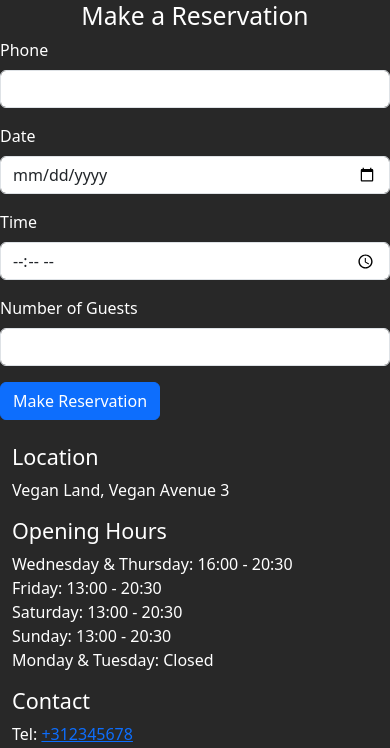
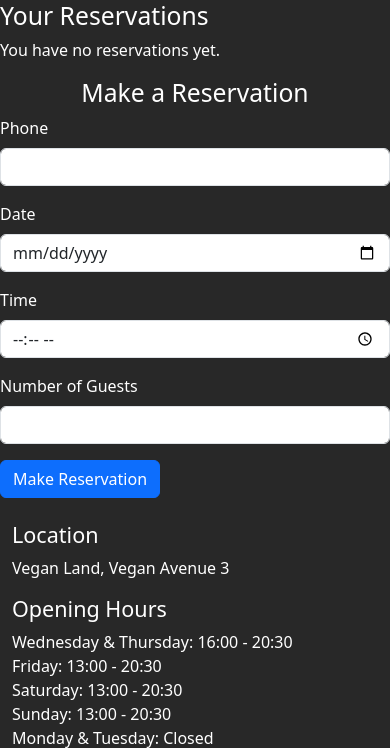
Before and after one commit to luayidriss/vegan_burgers, a Django app: page /reservation/ in a window 390 px wide. Shown: the part 73-821 px from the top of the page. Run offline with Django 3.2, Linux system fonts and the light colour scheme; parts of the project's set-up code (start-up, migrations or seed data) failed here and were passed over.

Commit message:
Add first view for reservations

```diff
--- /dev/null
+++ b/reservation/urls.py
@@ -0,0 +1,6 @@
+from django.urls import path, include
+from . import views
+
+urlpatterns = [
+    path('reservations/', views.reservations_view, name='reservations')
+]
--- a/reservation/views.py
+++ b/reservation/views.py
@@ -1,4 +1,6 @@
 from django.shortcuts import render
+from django.contrib.auth.decorators import login_required
+from .models import Reservation
 
 def get_index(request):
     return render(request, "index.html")
@@ -8,3 +10,11 @@ def get_menu(request):
 
 def get_reservation(request):
     return render(request, "reservation.html")
+
+@login_required
+def reservations_view(request):
+    reservations = Reservation.objects.filter(user=request.user)
+    context = {
+        'reservations': reservations,
+    }
+    return render(request, 'reservations.html', context)
--- a/templates/reservation.html
+++ b/templates/reservation.html
@@ -1,9 +1,34 @@
 {% extends "base.html" %}
 
 {% block content %}
-<h2 class="text-center">Make a Reservation</h2>
     <div class="row">
-      <div class="col-md-6 offset-md-3">
+      <div class=col-md-6>
+        <h2>Your Reservations</h2>
+        {% if reservations %}
+            <table class="table table-bordered">
+                <thead>
+                    <tr>
+                        <th>Date</th>
+                        <th>Time</th>
+                        <th>Number of Guests</th>
+                    </tr>
+                </thead>
+                <tbody>
+                    {% for reservation in reservations %}
+                        <tr>
+                            <td>{{ reservation.date }}</td>
+                            <td>{{ reservation.time }}</td>
+                            <td>{{ reservation.number_of_guests }}</td>
+                        </tr>
+                    {% endfor %}
+                </tbody>
+            </table>
+        {% else %}
+            <p>You have no reservations yet.</p>
+        {% endif %}
+      </div>
+      <div class="col-md-6">
+        <h2 class="text-center">Make a Reservation</h2>
         <div class="reservation-form">
           <form>
             <div class="mb-3">
--- a/vegan_burgers/urls.py
+++ b/vegan_burgers/urls.py
@@ -22,5 +22,5 @@ urlpatterns = [
     path('', get_index, name="get_index"),
     path('menu/', get_menu, name="get_menu"),
     path('reservation/', get_reservation, name="get_reservation"),
-    path('accounts/', include('allauth.urls'))
+    path('accounts/', include('allauth.urls')),
 ]
```
